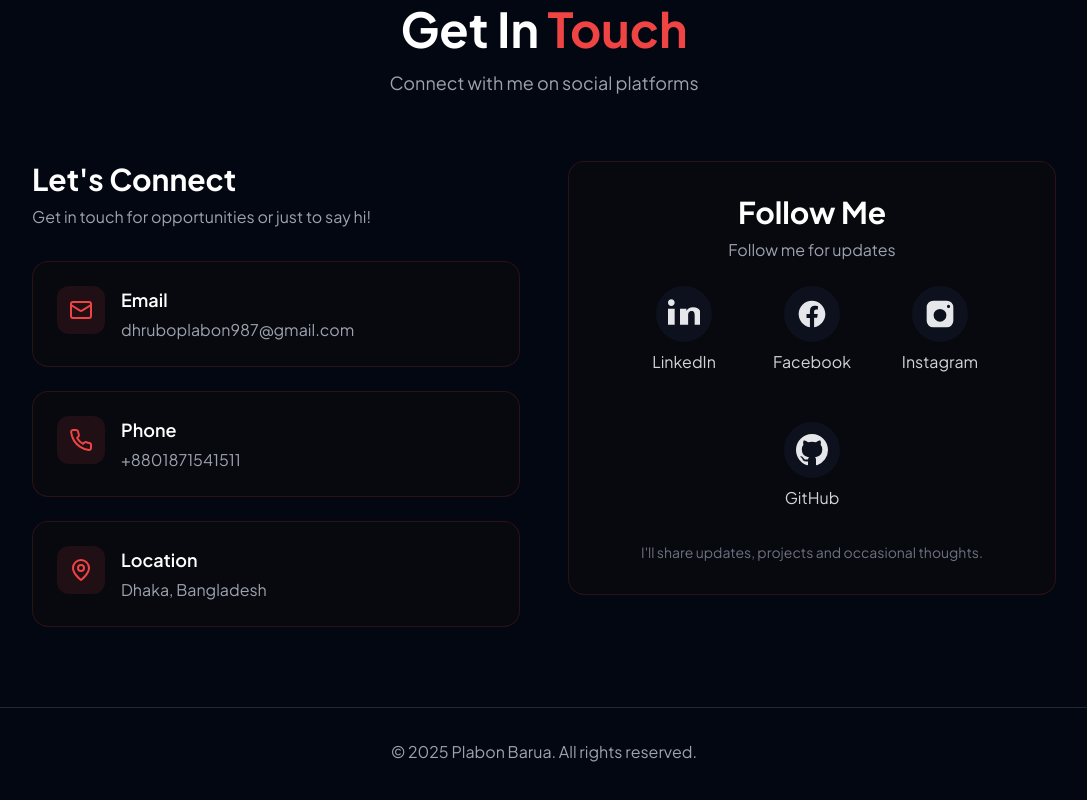
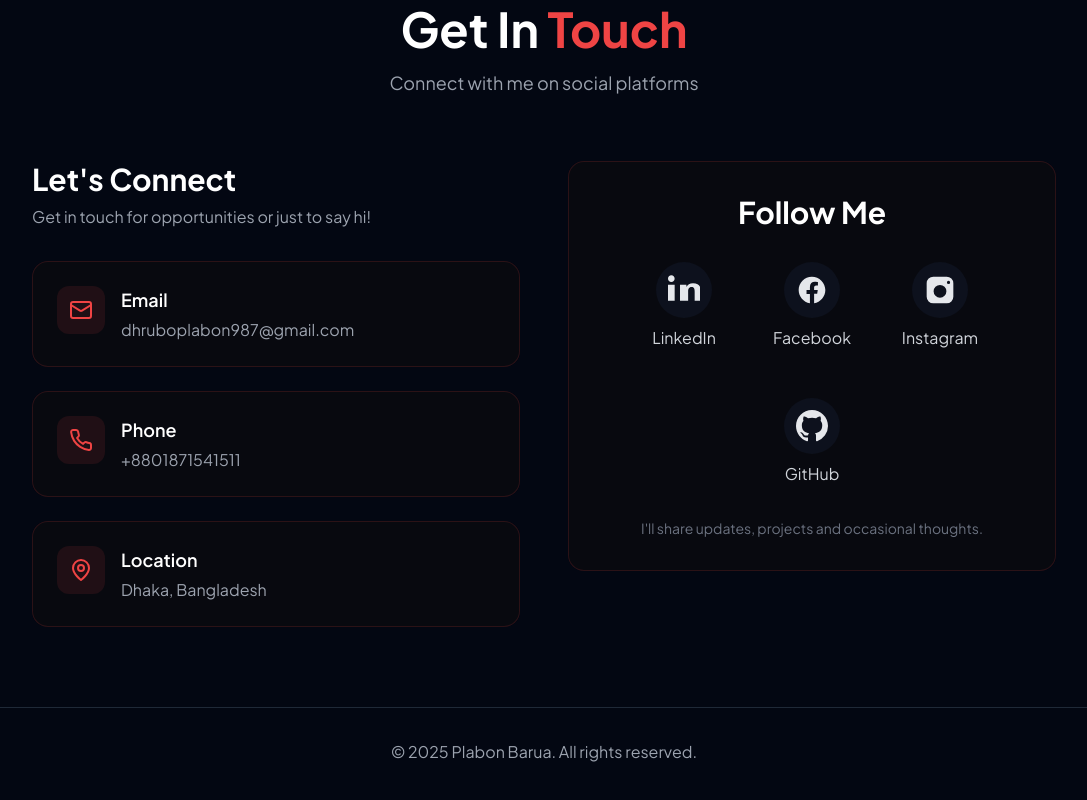
Before and after one commit to kitretsu101/Portfolio, a React (Vite) app: page / in a window 1280 px wide. Shown: the part 4639-5439 px from the top of the page, without its empty margins (96-1183 px from the left). Built offline with nearby package versions, Linux system fonts and the light colour scheme.

Commit message:
Update Contact.tsx

```diff
--- a/src/components/Contact.tsx
+++ b/src/components/Contact.tsx
@@ -56,7 +56,7 @@ export default function Contact() {
             <div className="glass-card-premium rounded-2xl p-8 flex flex-col items-center text-center">
               <div className="mb-4">
                 <h3 className="text-3xl font-bold text-white">Follow Me</h3>
-                <p className="text-gray-400 mt-2">Follow me for updates</p>
+                <p className="text-gray-400 mt-2"></p>
               </div>
 
               <div className="flex flex-wrap justify-center gap-6 sm:gap-8">
```
